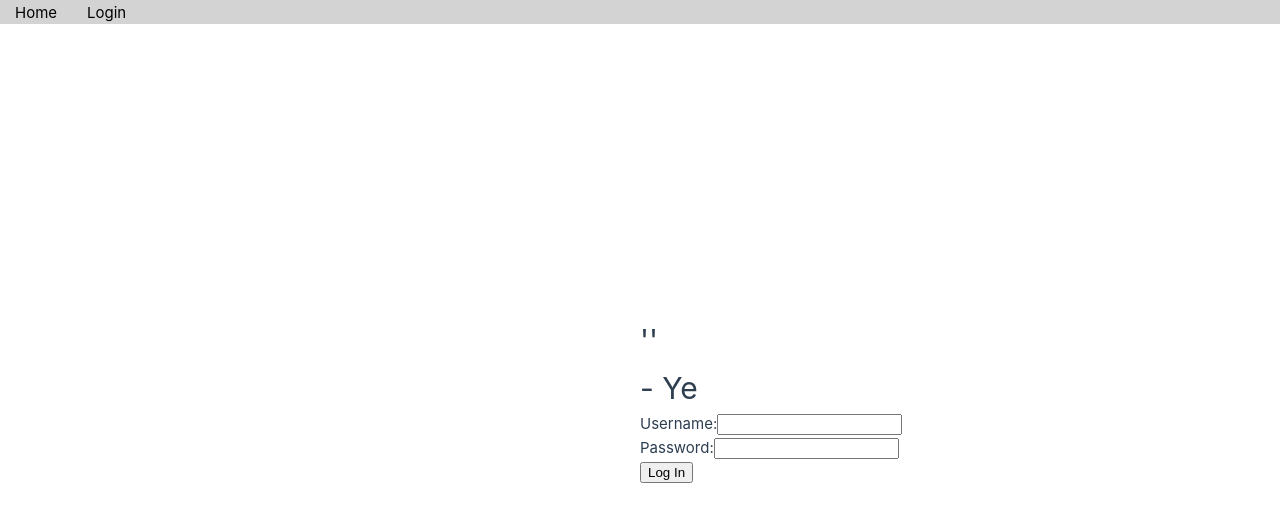
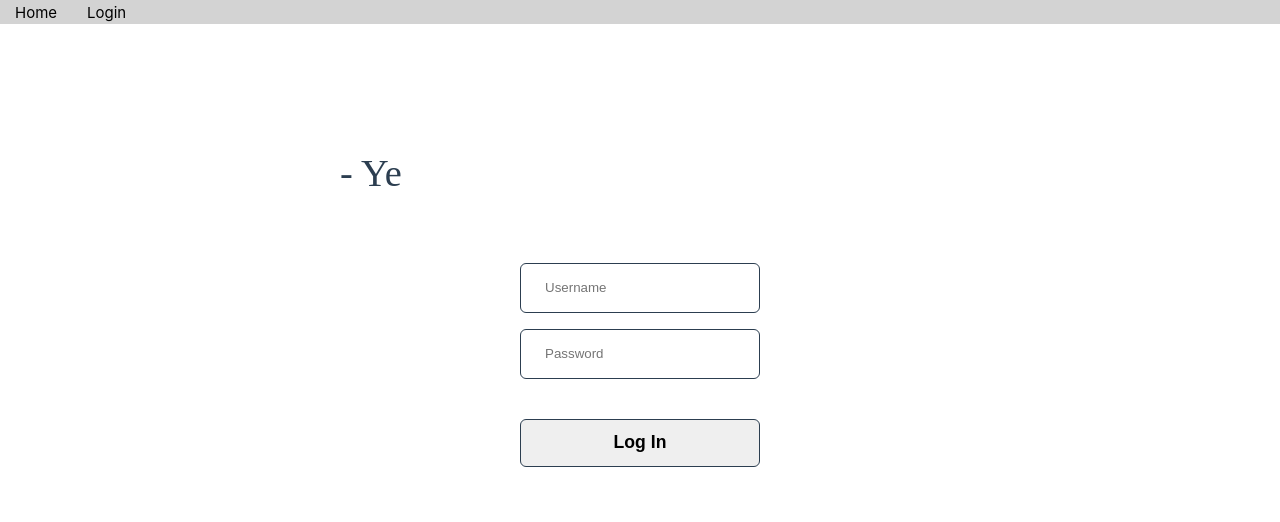
Before and after one commit to gusandchbh/Stock-trading-app, a Vue app in the folder src/frontend/: page /login in a window 1280 px wide. Shown: the top 522 px of the page. Built offline with nearby package versions, Linux system fonts and the light colour scheme; no server answers.

Commit message:
Add styling to login page

```diff
--- a/src/frontend/src/assets/main.css
+++ b/src/frontend/src/assets/main.css
@@ -20,16 +20,3 @@ a,
     background-color: hsla(160, 100%, 37%, 0.2);
   }
 }
-
-@media (min-width: 1024px) {
-  body {
-    display: flex;
-    place-items: center;
-  }
-
-  #app {
-    display: grid;
-    grid-template-columns: 1fr 1fr;
-    padding: 0 2rem;
-  }
-}
--- a/src/frontend/src/views/Login.vue
+++ b/src/frontend/src/views/Login.vue
@@ -1,14 +1,12 @@
 <template>
-  <div>
+  <div class="login-container">
   <div class="quote">
-    <h1> '{{this.quote}}' <br> - Ye</h1>
+    <h1> {{this.quote}} <br> - Ye</h1>
   </div>
   <form @submit.prevent="login">
-    <label for="username">Username:</label>
-    <input id="username" v-model="username" />
-    <br />
-    <label for="password">Password:</label>
-    <input id="password" v-model="password" type="password" />
+    <input id="username" v-model="username" placeholder="Username" />
+
+    <input id="password" v-model="password" type="password" placeholder="Password" />
     <br />
     <button type="submit">Log In</button>
   </form>
@@ -49,3 +47,48 @@ export default {
 }
 
 </script>
+<style>
+
+
+.login-container {
+  display: flex;
+  flex-direction: column;
+  justify-content: center;
+  align-content: center;
+  align-items: center;
+}
+
+.quote {
+  width: 600px;
+  margin: 50px;
+  font-family: "Al Bayan";
+  font-size: 1.2rem;
+
+}
+form {
+  display: flex;
+  flex-direction: column;
+}
+input {
+  margin: .5rem;
+  padding: 1.5rem;
+  border: 1px solid #2c3e50;
+  border-radius: 6px;
+  width: 15rem;
+  height: 1.5rem;
+}
+button {
+  margin: .5rem;
+  border: 1px solid #2c3e50;
+  border-radius: 6px;
+  width: 15rem;
+  height: 3rem;
+  font-size: 1.1rem;
+  font-weight: bold;
+  text-align: center;
+}
+
+button:hover {
+  background-color: #2c3e50;
+}
+</style>
```
Also changed, not shown: 1 other file (tests, documents, lock files or other folders).
